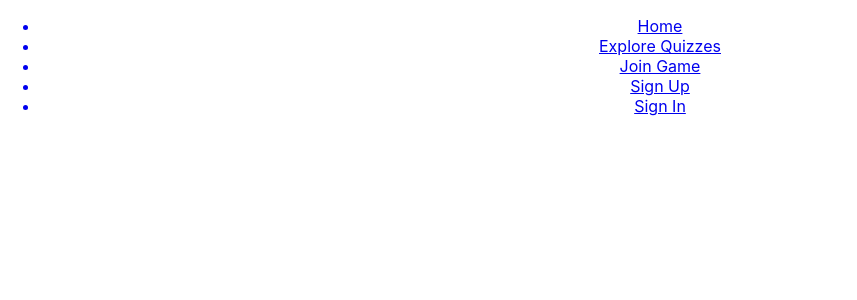
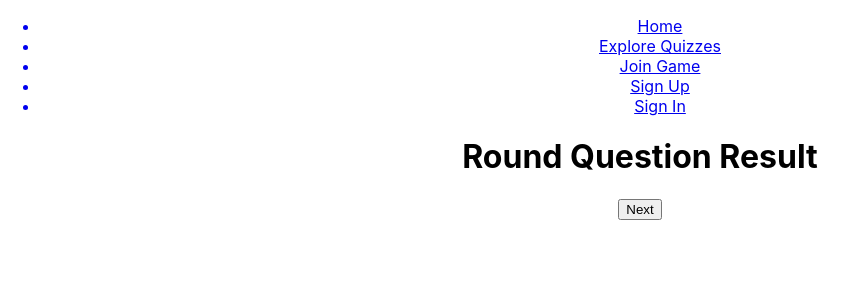
Before and after one commit to alexanderchao123/kwizit-frontend, a React (Create React App) app: page /rounds/1/questionresult in a window 1280 px wide. Shown: the top 300 px of the page, without its empty margins (0-857 px from the left). Built offline with nearby package versions, Linux system fonts and the light colour scheme.

Commit message:
import RoundQuestionResult into RoundContainer and create a route to render the component

```diff
--- a/src/components/rounds/RoundQuestionResult.js
+++ b/src/components/rounds/RoundQuestionResult.js
@@ -1,6 +1,12 @@
 import React, { Component } from 'react'
+import { connect } from 'react-redux'
 
 class RoundQuestionResult extends Component {
+  clickHandler = (event) => {
+    debugger
+    // routes to current round's scoreboard
+  }
+
   render() {
     return(
       <div>
@@ -9,6 +15,10 @@ class RoundQuestionResult extends Component {
       </div>
     )
   }
+
+  componentDidMount() {
+    // dispatch a thunk action to request the round_questions
+  }
 }
 
 export default RoundQuestionResult
--- a/src/containers/RoundContainer.js
+++ b/src/containers/RoundContainer.js
@@ -2,6 +2,7 @@ import React, { Component, Fragment } from 'react'
 import { Switch, Route } from 'react-router-dom'
 import RoundLobby from '../components/rounds/RoundLobby'
 import RoundQuestionBlock from '../components/rounds/RoundQuestionBlock'
+import RoundQuestionResult from '../components/rounds/RoundQuestionResult'
 
 class RoundContainer extends Component {
   render() {
@@ -10,6 +11,7 @@ class RoundContainer extends Component {
         <Switch>
           <Route path="/rounds/:pin/lobby" render={(props) => <RoundLobby {...props}/>}/>
           <Route path="/rounds/:pin/questionblock" render={(props) => <RoundQuestionBlock {...props}/>}/>
+          <Route path="/rounds/:pin/questionresult" render={(props) => <RoundQuestionResult {...props}/>}/>
         </Switch>
       </Fragment>
     )
```
